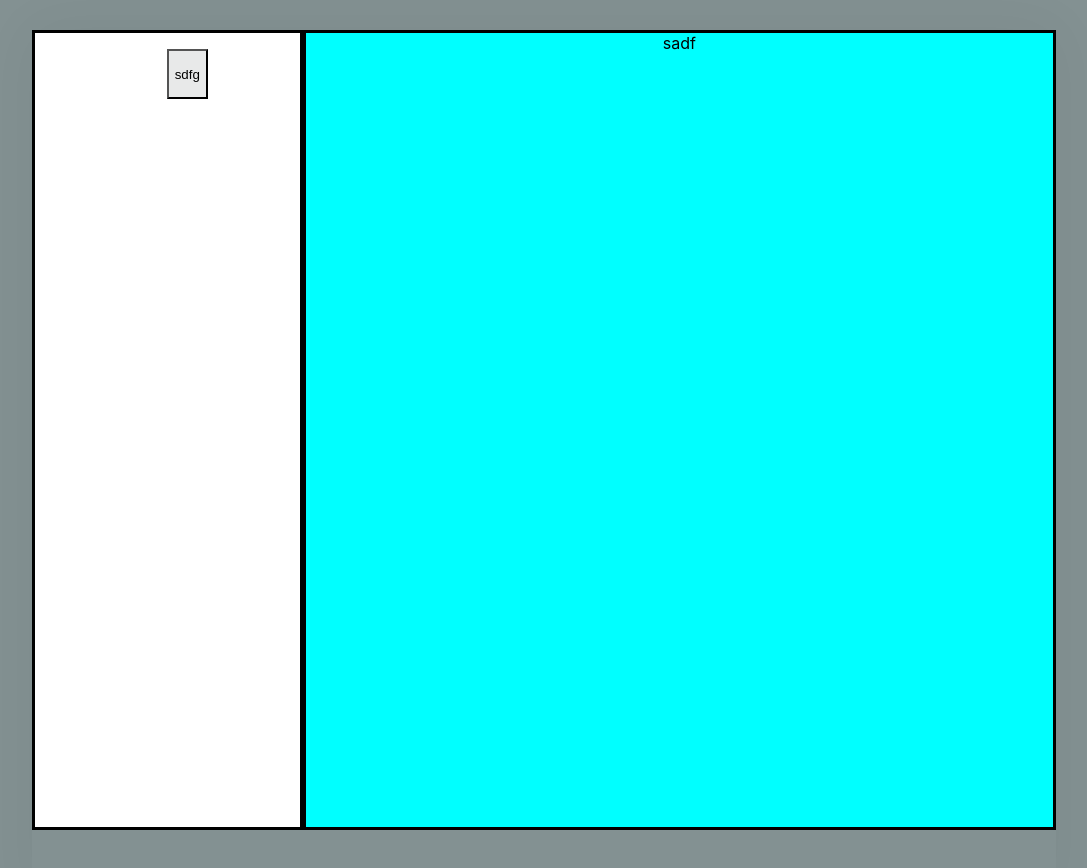
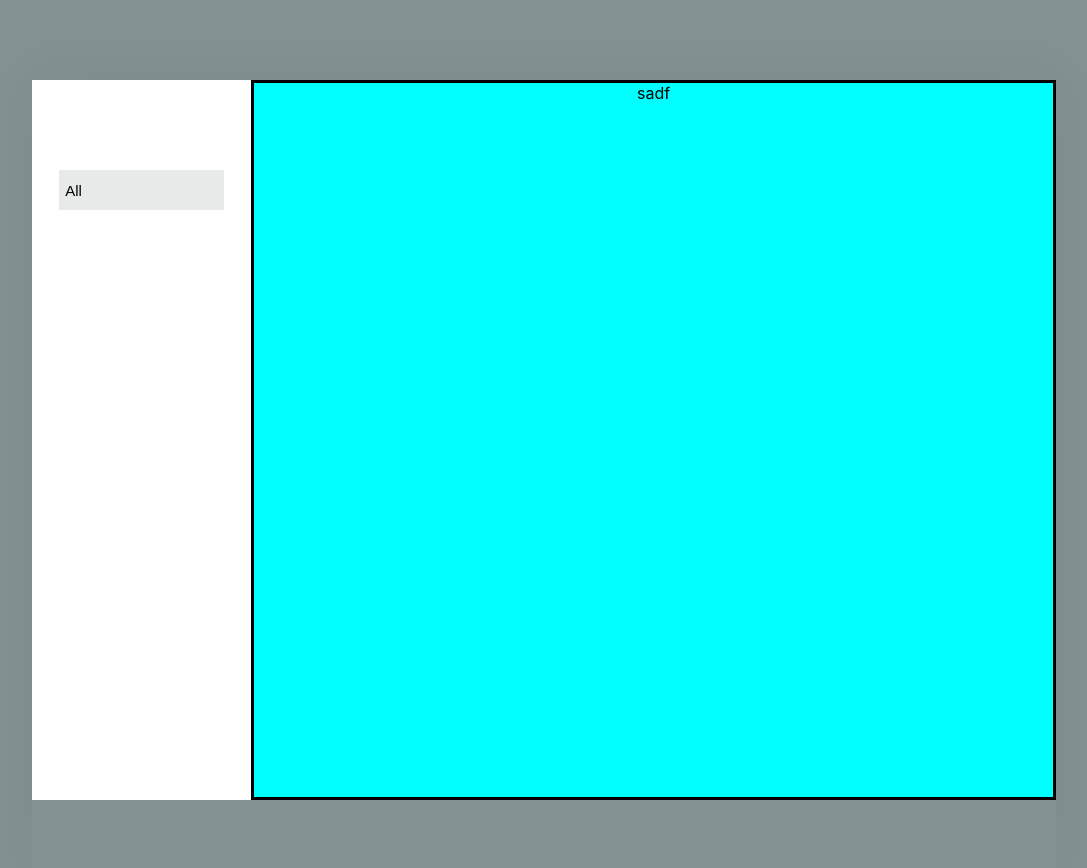
Before and after one commit to Alexoid1/RebelBase, a React (Create React App) app: page / in a window 1280 px wide. Shown: the top 868 px of the page, without its empty margins (96-1183 px from the left). Built offline with nearby package versions, Linux system fonts and the light colour scheme.

Commit message:
add navbar button

```diff
--- a/src/App.css
+++ b/src/App.css
@@ -1,7 +1,7 @@
 .App {
   width: 100%;
   height: 90%;
-  margin: 30px auto;
+  margin: 80px auto;
   padding: 0 0 70px;
   border-radius: 4px;
   box-shadow: 0 0 60px 0 rgba(0, 0, 0, 0.05);
@@ -9,11 +9,11 @@
   display: flex;
   flex-direction: row;
   width:100%;
-  height: 100vh;
+  height: 90vh;
 
 }
 
-.App div{
+.App div:nth-child(2){
   border: 3px solid black;
 }
 
@@ -28,7 +28,7 @@ body {
   width: 80%;
   height: 100%;
   margin: auto;
-  max-width: 1650px;
+  max-width: 1250px;
 }
 
 @media (max-width: 680px) {
--- a/src/components/NavigationBar.css
+++ b/src/components/NavigationBar.css
@@ -1,13 +1,23 @@
 .navigationBar {
     background: white;
-    width: 290px;
+    width: 225px;
 }
 
 ul {
     list-style: none;
+    margin-top: 90px;
+    padding: 0;
+}
+
+ul li {
+    text-align: center;
 }
 
 ul li button {
-    height: 50px;
+    height: 40px;
     background: rgb(232,233,233);
+    border: none;
+    width: 165px;
+    text-align: left;
+    font-size: 15px;
 }
--- a/src/components/NavigationBar.js
+++ b/src/components/NavigationBar.js
@@ -8,7 +8,7 @@ function NavigationBar() {
             <ul>
               <li>
                 <button type="button">
-                  sdfg
+                  All
                 </button>
               </li>
             </ul>
```
